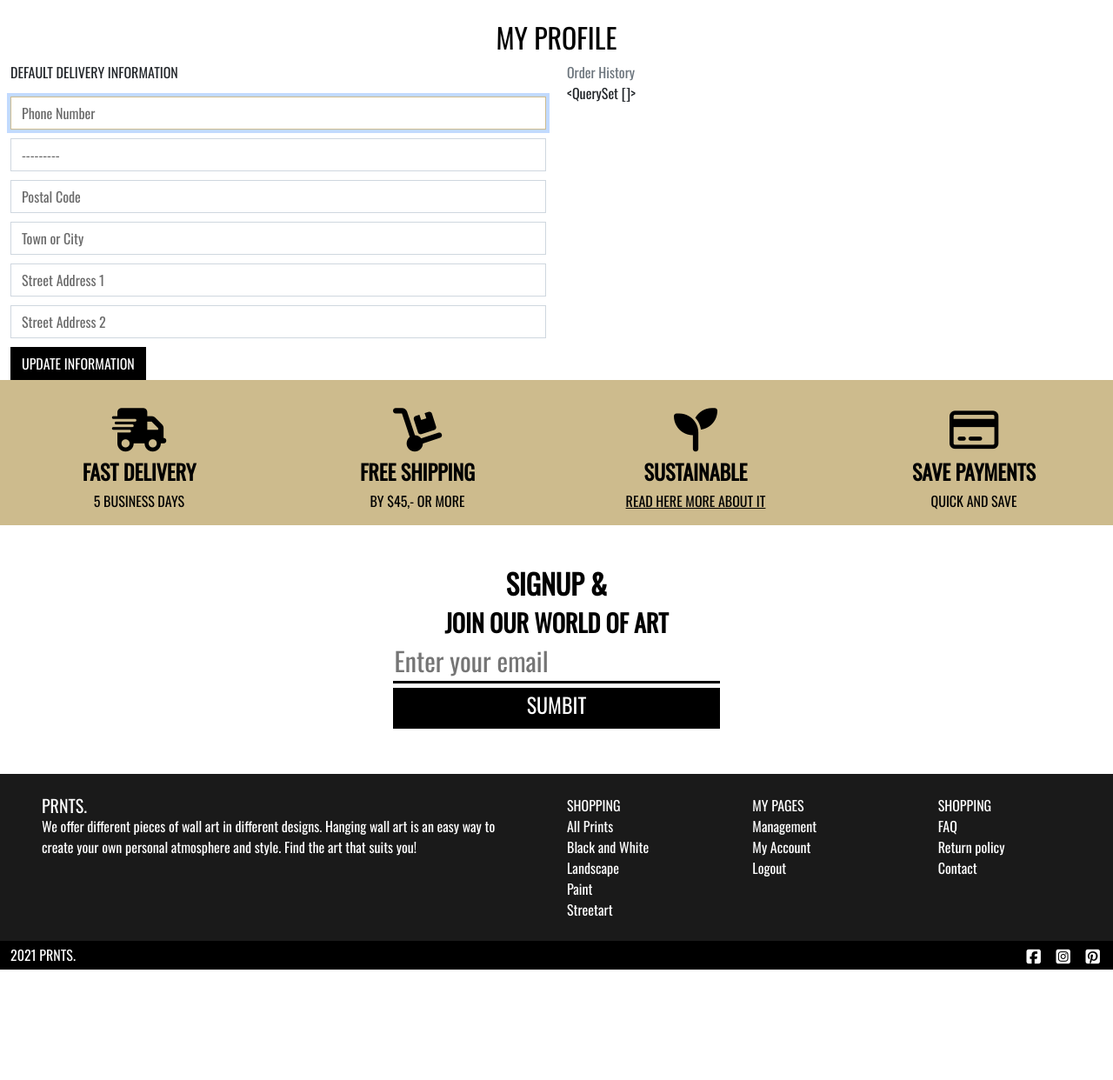
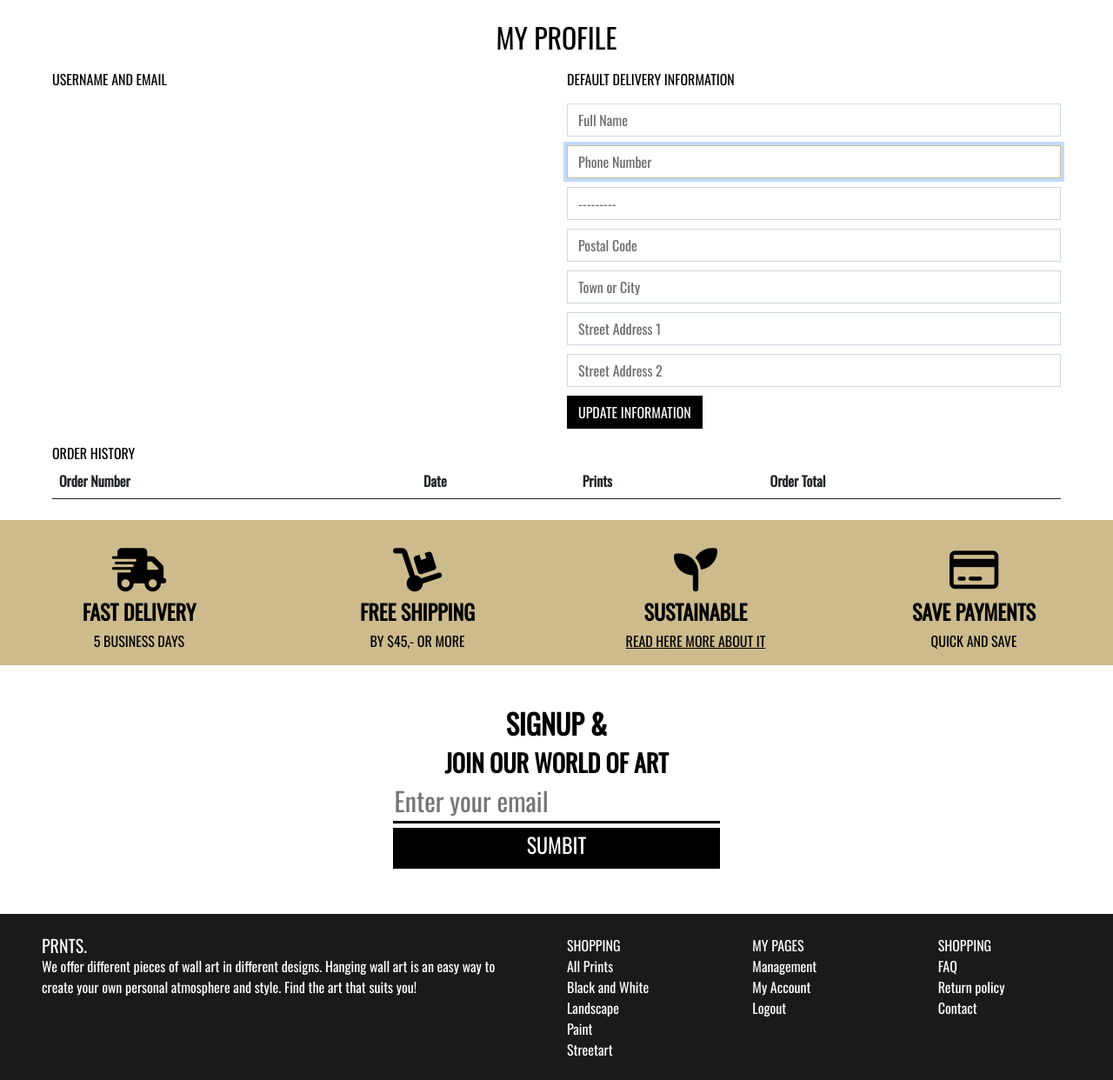
Before and after one commit to juanstelling/ms4_prnts, a Django app: page /profile/ in a window 1280 px wide. Shown: the part 241-1483 px from the top of the page at 87% size. Before the commit the page ends 1356 px from the top, so only its background shows below. Run offline with Django 3.2, Linux system fonts and the light colour scheme; the visitor is signed in with stand-in values (Sample User, id 1); data comes from the database, SQL or seed files in the repository; data that the repository does not hold is empty; some libraries are stand-ins or nearby versions.

Commit message:
added order history and updated checkout views

```diff
--- a/checkout/admin.py
+++ b/checkout/admin.py
@@ -15,7 +15,7 @@ class OrderAdmin(admin.ModelAdmin):
                        'grand_total', 'original_bag',
                        'stripe_pid')
 
-    fields = ('order_number', 'date', 'full_name',
+    fields = ('order_number', 'user_profile', 'date', 'full_name',
               'email', 'phone_number', 'country',
               'postcode', 'town_or_city', 'street_address1',
               'street_address2', 'delivery_cost',
--- a/profiles/forms.py
+++ b/profiles/forms.py
@@ -14,6 +14,7 @@ class UserProfileForm(forms.ModelForm):
         """
         super().__init__(*args, **kwargs)
         placeholders = {
+            'default_full_name': 'Full Name',
             'default_phone_number': 'Phone Number',
             'default_postcode': 'Postal Code',
             'default_town_or_city': 'Town or City',
@@ -29,5 +30,5 @@ class UserProfileForm(forms.ModelForm):
                 else:
                     placeholder = placeholders[field]
                 self.fields[field].widget.attrs['placeholder'] = placeholder
-            self.fields[field].widget.attrs['class'] = 'border-black rounded-0 profile-form-input'
+            self.fields[field].widget.attrs['class'] = 'border-black rounded-0'
             self.fields[field].label = False
--- a/profiles/models.py
+++ b/profiles/models.py
@@ -12,6 +12,8 @@ class UserProfile(models.Model):
     info and order history
     """
     user = models.OneToOneField(User, on_delete=models.CASCADE)
+    default_full_name = models.CharField(
+        max_length=50, null=True, blank=True)
     default_phone_number = models.CharField(
         max_length=20, null=True, blank=True)
     default_country = CountryField(
--- a/profiles/templates/profiles/includes/user_profile.html
+++ b/profiles/templates/profiles/includes/user_profile.html
@@ -9,22 +9,54 @@
         <h2 class="text-black uppercase text-center">My Profile</h2>
     </div>
 </div>
-<div class="row">
-     <div class="col">
-        {{ profile }}
+<div class="row px-5 py-2">
+    <div class="col-12 col-lg-6">
+        <p class="text-black uppercase">Username and email</p>
     </div>
-</div>
-<div class="row">
-    <div class="col">
-        <p class="uppercase">Default Delivery Information</p>
+    <div class="col-12 col-lg-6">
+        <p class="text-black uppercase">Default Delivery Information</p>
         <form class="mt-3" action="{% url 'profile' %}" method="POST" id="profile-update-form">
             {% csrf_token %}
             {{ form|crispy }}
             <button class="btn btn-black rounded-0 text-uppercase float-right">Update Information</button>
         </form>
     </div>
-    <div class="col">
-        <p class="text-muted">Order History</p>
-        {{ orders }}
+</div>
+<div class="row px-5 py-2">
+        <div class="col-12">
+            <p class="text-black uppercase pe-1">Order History</p>
+            <table class="table">
+                <thead>
+                    <tr>
+                        <th scope="col">Order Number</th>
+                        <th scope="col">Date</th>
+                        <th scope="col">Prints</th>
+                        <th scope="col">Order Total</th>
+                    </tr>
+                </thead>
+                <tbody>
+                    {% for order in orders %}
+                    <tr>
+                        <th>
+                            <a class="text-black" href="{% url 'order_history' order.order_number %}"
+                                title="{{ order.order_number }}">
+                                {{ order.order_number|truncatechars:8 }}
+                            </a>
+                        </th>
+                        <td>{{ order.date }}</td>
+                        <td>
+                            <ul class="list-unstyled">
+                                {% for item in order.lineitems.all %}
+                                <li>
+                                    {{ item.product.name }} x {{ item.quantity }}
+                                </li>
+                                {% endfor %}
+                            </ul>
+                        </td>
+                        <td>${{ order.grand_total }}</td>
+                    </tr>
+                    {% endfor %}
+                </tbody>
+            </table>
+        </div>
     </div>
-</div>
--- a/profiles/urls.py
+++ b/profiles/urls.py
@@ -3,4 +3,5 @@ from . import views
 
 urlpatterns = [
     path('', views.profile, name='profile'),
+    path('order_history/<order_number>', views.order_history, name='order_history'),
 ]
--- a/profiles/views.py
+++ b/profiles/views.py
@@ -3,6 +3,8 @@ from django.contrib import messages
 
 from .models import UserProfile
 from .forms import UserProfileForm
+
+from checkout.models import Order
 
 
 def profile(request):
@@ -26,3 +28,20 @@ def profile(request):
     }
 
     return render(request, template, context)
+
+
+def order_history(request, order_number):
+    order = get_object_or_404(Order, order_number=order_number)
+
+    messages.info(request, (
+        f'A confirmation email for order number: {order_number} '
+        'was sent on the order date.'
+    ))
+
+    template = 'checkout/checkout_success.html'
+    context = {
+        'order': order,
+        'from_profile': True,
+    }
+
+    return render(request, template, context)
```
Also changed, not shown: checkout/templates/checkout/checkout_success.html (+11 -4 lines), checkout/views.py (+41 -1 lines), profiles/migrations/0002_userprofile_default_full_name.py (added).
